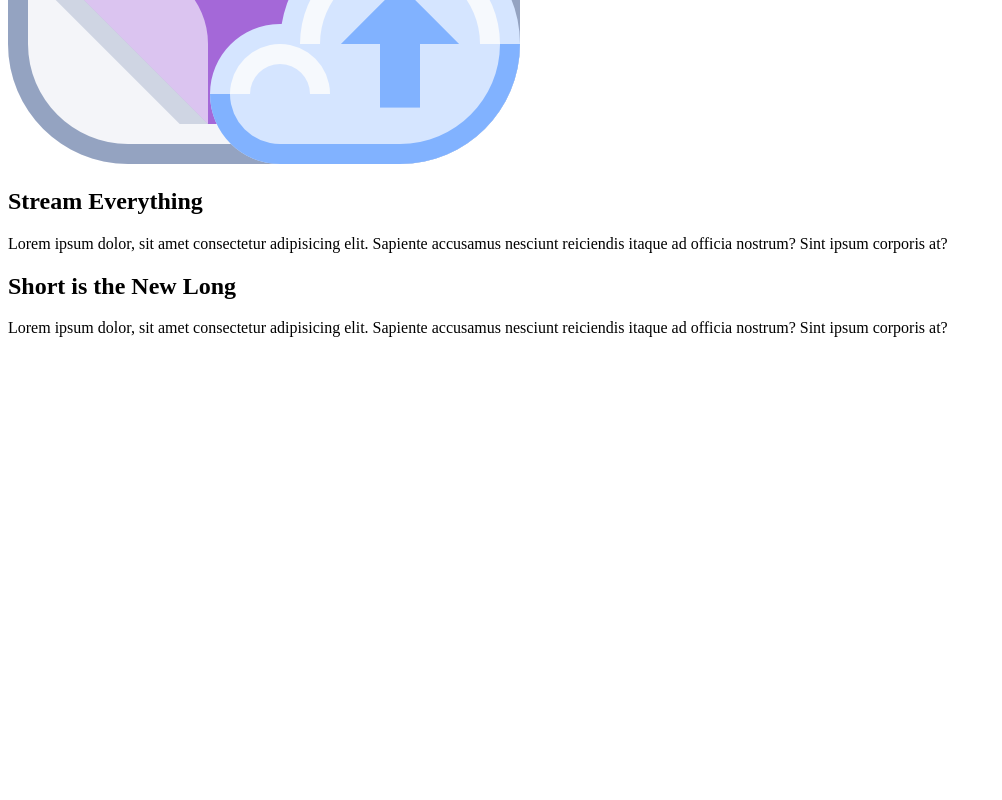
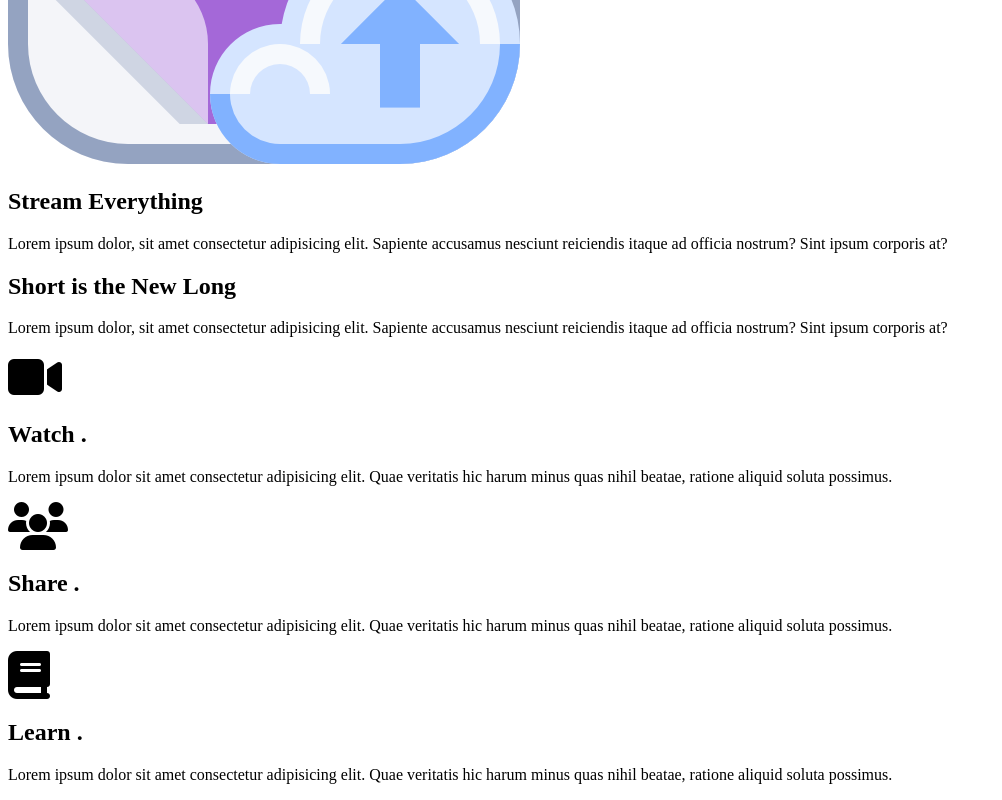
Before and after one commit to infiniteoo/HTMLCSS-parallax_landing_page, a plain HTML site: page index.html in a window 1280 px wide. Shown: the part 433-1233 px from the top of the page, without its empty margins (0-1002 px from the left). Before the commit the page ends 800 px from the top, so only its background shows below. Drawn offline with nearby package versions, Linux system fonts and the light colour scheme.

Commit message:
implemented markup for our grid section

```diff
--- a/index.html
+++ b/index.html
@@ -41,6 +41,36 @@
       </div>
     </section>
 
+    <section class="section-grid">
+      <div class="rellax">
+        <i class="fas fa-video fa-3x secondary-text"></i>
+        <h2>Watch <span class="secondary-text dot"></span>.</h2>
+        <p>
+          Lorem ipsum dolor sit amet consectetur adipisicing elit. Quae
+          veritatis hic harum minus quas nihil beatae, ratione aliquid soluta
+          possimus.
+        </p>
+      </div>
+      <div class="rellax">
+        <i class="fas fa-users fa-3x secondary-text"></i>
+        <h2>Share <span class="secondary-text dot"></span>.</h2>
+        <p>
+          Lorem ipsum dolor sit amet consectetur adipisicing elit. Quae
+          veritatis hic harum minus quas nihil beatae, ratione aliquid soluta
+          possimus.
+        </p>
+      </div>
+      <div class="rellax">
+        <i class="fas fa-book fa-3x secondary-text"></i>
+        <h2>Learn <span class="secondary-text dot"></span>.</h2>
+        <p>
+          Lorem ipsum dolor sit amet consectetur adipisicing elit. Quae
+          veritatis hic harum minus quas nihil beatae, ratione aliquid soluta
+          possimus.
+        </p>
+      </div>
+    </section>
+
     <script
       src="https://cdnjs.cloudflare.com/ajax/libs/rellax/1.12.1/rellax.min.js"
       integrity="sha512-f5HTYZYTDZelxS7LEQYv8ppMHTZ6JJWglzeQmr0CVTS70vJgaJiIO15ALqI7bhsracojbXkezUIL+35UXwwGrQ=="
```
